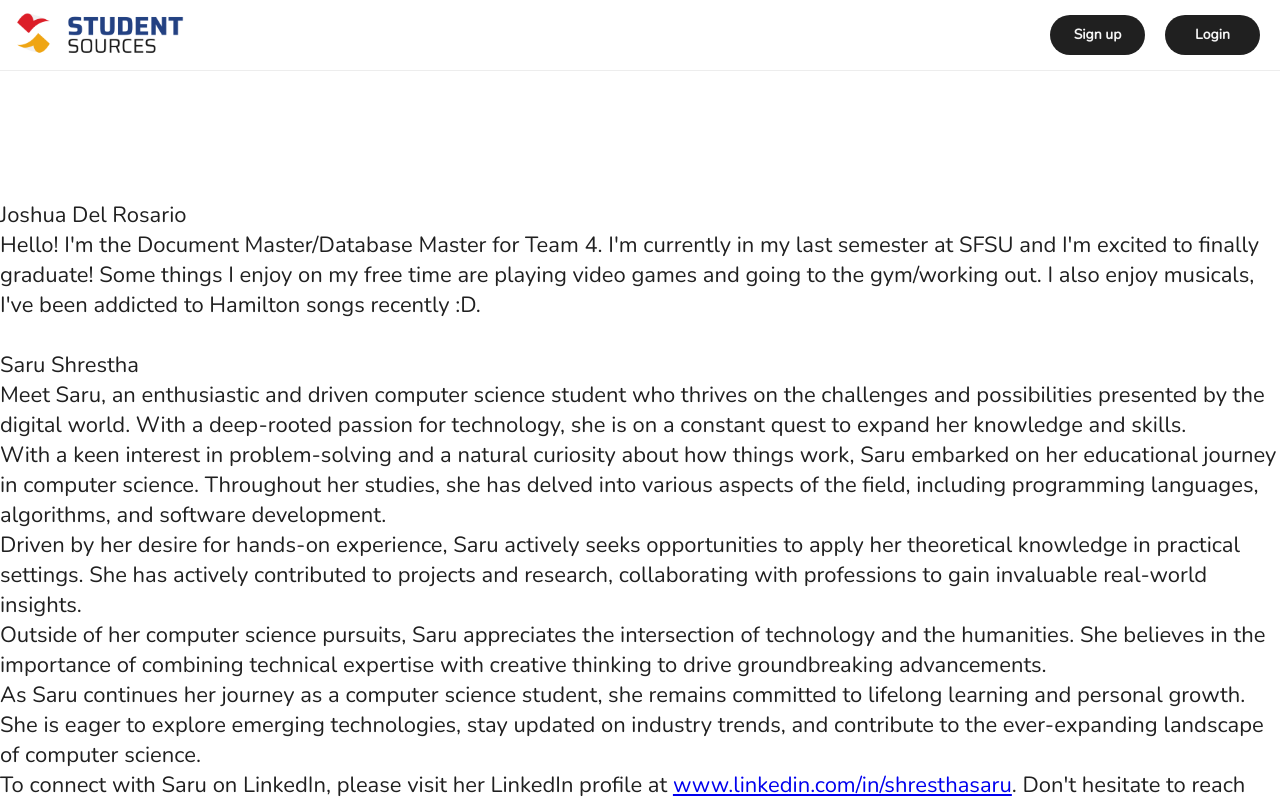
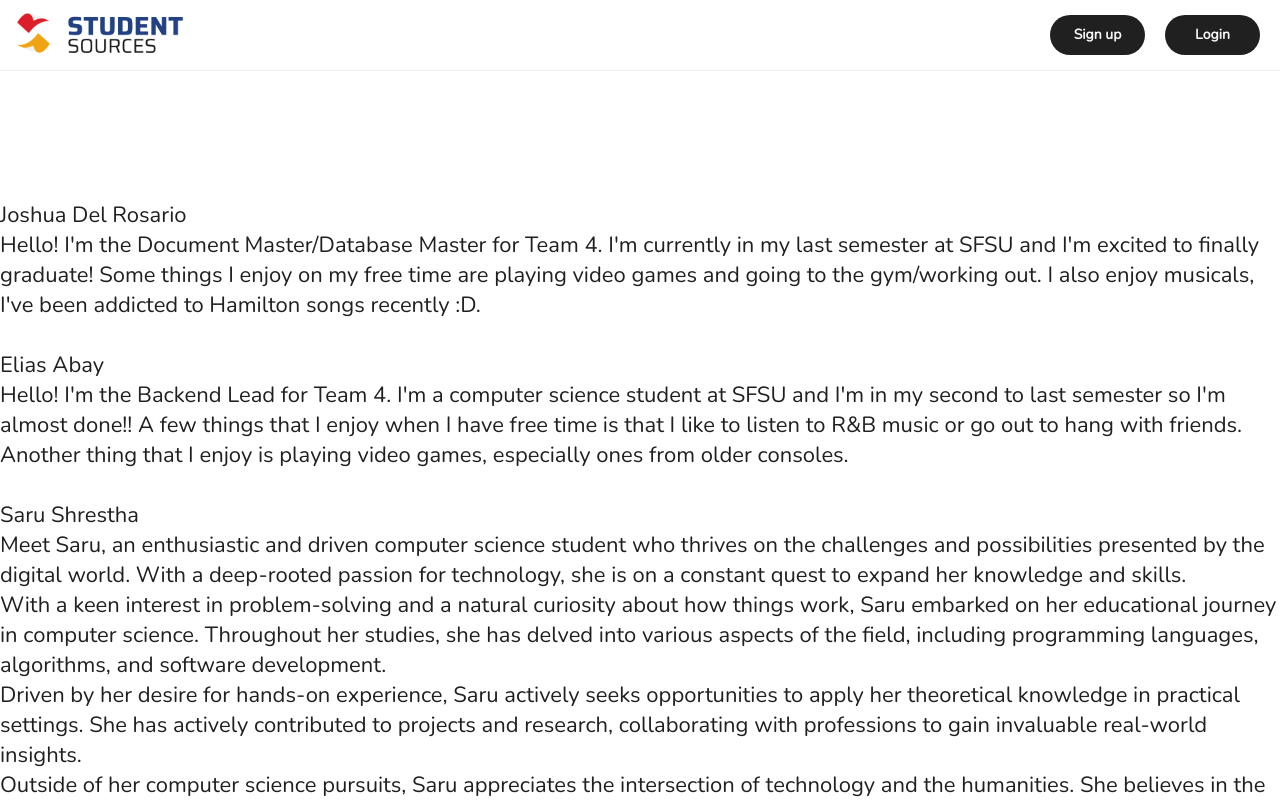
Before and after one commit to sfsu-joseo/csc648-848-05-sw-engineering-spring-2023-T04, a React (Create React App) app in the folder Milestones/M3/HorizontalPrototype/frontend/: page /about-us in a window 1280 px wide. Shown: the top 800 px of the page. Built offline with nearby package versions, Linux system fonts and the light colour scheme.

Commit message:
About Us Page

```diff
--- a/Milestones/M3/HorizontalPrototype/frontend/src/pages/AboutUs.js
+++ b/Milestones/M3/HorizontalPrototype/frontend/src/pages/AboutUs.js
@@ -16,6 +16,15 @@ const AboutUs = ({ windowDimension }) => {
           addicted to Hamilton songs recently :D.
         </p>
 
+        <br />
+        <header>Elias Abay</header>
+        <p>
+          Hello! I'm the Backend Lead for Team 4. I'm a computer science student
+          at SFSU and I'm in my second to last semester so I'm almost done!! A few
+          things that I enjoy when I have free time is that I like to listen to R&B music
+          or go out to hang with friends. Another thing that I enjoy is playing video
+          games, especially ones from older consoles.
+        </p>
         <br />
         <header>Saru Shrestha</header>
         <p>
```
